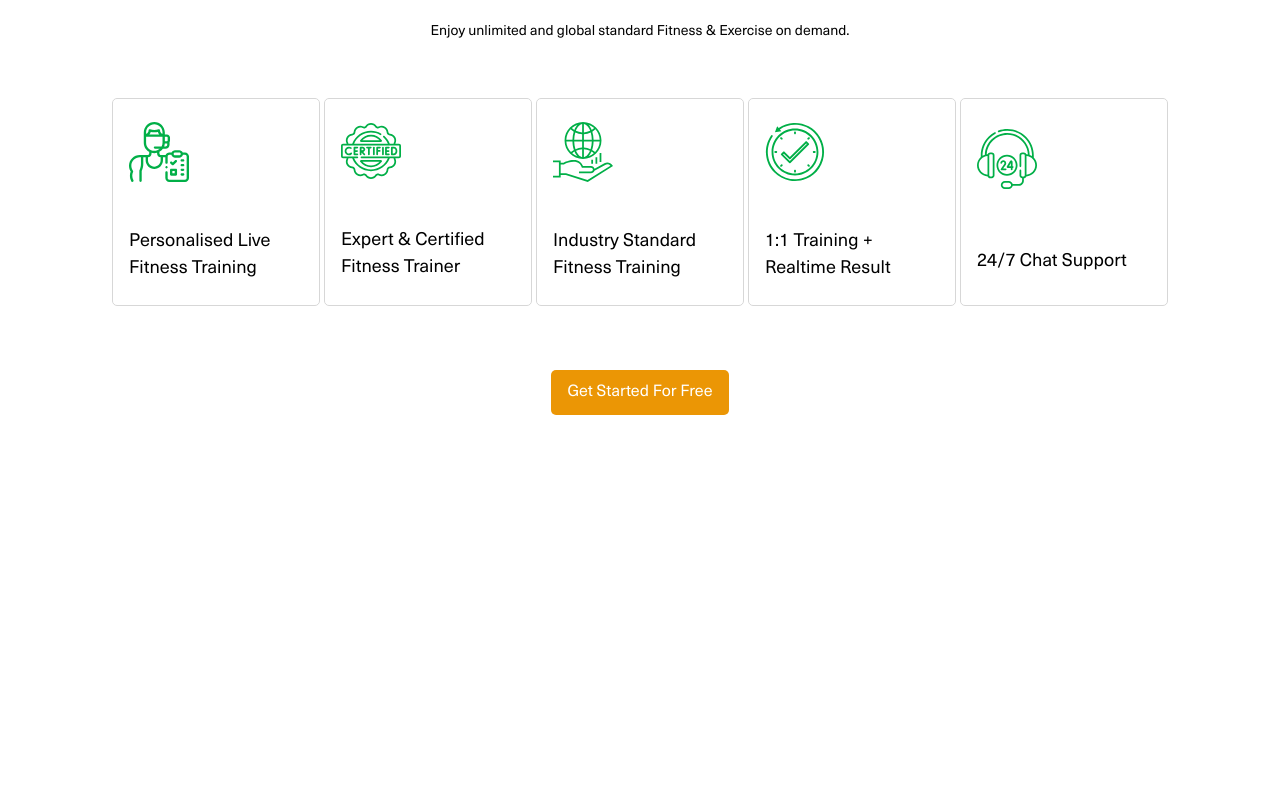
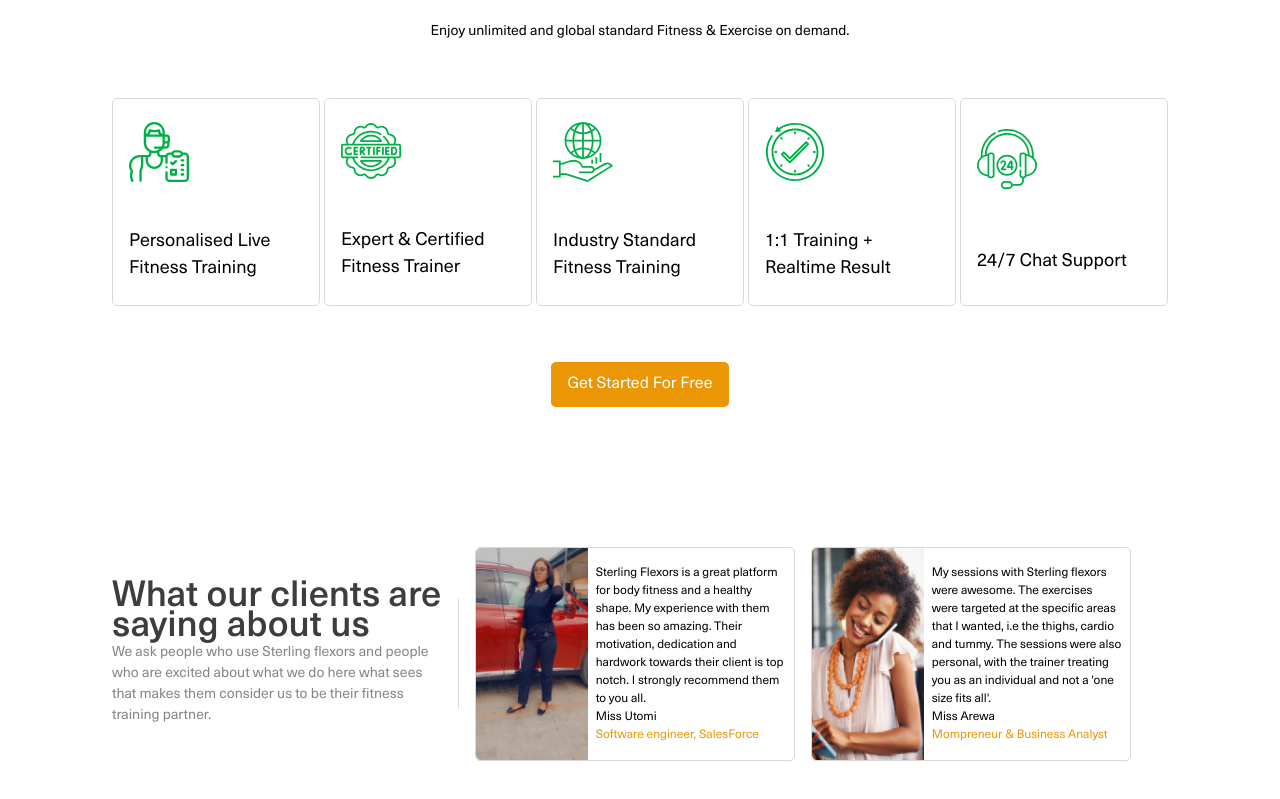
Before and after one commit to Taofeeq-deru/sterling-flexors, a React (Create React App) app: page / in a window 1280 px wide. Shown: the part 3610-4409 px from the top of the page. Before the commit the page ends 4145 px from the top, so only its background shows below. Built offline with nearby package versions, Linux system fonts and the light colour scheme.

Commit message:
clients-section done

```diff
--- a/src/icons/utils.tsx
+++ b/src/icons/utils.tsx
@@ -574,3 +574,15 @@ export const people = (
 		/>
 	</svg>
 );
+
+export const verticalLine = (
+	<svg
+		width="1"
+		height="110"
+		viewBox="0 0 1 110"
+		fill="none"
+		xmlns="http://www.w3.org/2000/svg"
+	>
+		<path d="M0.5 0V109.5" stroke="#D7D7D7" />
+	</svg>
+);
--- a/src/screens/homepage/Homepage.tsx
+++ b/src/screens/homepage/Homepage.tsx
@@ -7,6 +7,7 @@ import {
 	rightArrowCircle,
 	people,
 	rightArrow,
+	verticalLine,
 } from "icons";
 import {
 	trainers,
@@ -15,6 +16,8 @@ import {
 	FitnessProps,
 	reasons,
 	ReasonProps,
+	clients,
+	ClientProps,
 } from "./partials";
 import session from "images/session-bg.png";
 
@@ -147,7 +150,7 @@ const Homepage: FC = () => {
 				<div className="fitness-sessions flex flex-wrap justify-around sm:justify-between">
 					{fitness?.map((item: FitnessProps, i: number) => (
 						<div className="fitness w-60 h-80 my-4" key={i}>
-							<img src={item?.img} alt="weight loss" className="w-full h-36" />
+							<img src={item?.img} alt={item?.title} className="w-full h-36" />
 							<div className="w-full h-44 flex flex-col justify-around px-4">
 								<h1 className="sub-title-lg capitalize">{item?.title}</h1>
 								<p className="text">{item?.story}</p>
@@ -191,7 +194,7 @@ const Homepage: FC = () => {
 						</div>
 					))}
 				</div>
-				<div className="flex justify-center my-14">
+				<div className="flex justify-center mt-12">
 					<Button
 						text="Get Started For Free"
 						kind="link"
@@ -201,6 +204,42 @@ const Homepage: FC = () => {
 					/>
 				</div>
 			</section>
+			<section className="clients-section flex flex-col lg:flex-row lg:items-center">
+				<div className="title-cont flex items-center w-full lg:w-1/3 lg:mr-2 xl:mr-4">
+					<div className="xl:mr-2">
+						<h1 className="title text-center mb-3 lg:text-left lg:mb-0">
+							What our clients are saying about us
+						</h1>
+						<p className="sub-title-sm text-center mb-12 lg:text-left lg:mb-0">
+							We ask people who use Sterling flexors and people who are excited
+							about what we do here what sees that makes them consider us to be
+							their fitness training partner.
+						</p>
+					</div>
+					<span className="hidden lg:flex">{verticalLine}</span>
+				</div>
+				<div className="flex overflow-x-scroll w-full lg:w-2/3 scrollbar py-3">
+					{clients?.map((client: ClientProps, i: number) => (
+						<div
+							className="flex client w-60 md:w-80 flex-shrink-0 mr-2 xl:mr-4"
+							key={i}
+						>
+							<img
+								src={client?.img}
+								alt={client?.name}
+								className="w-16 md:w-28"
+							/>
+							<div className="px-2 py-4 flex flex-col flex-grow">
+								<p className="text">{client?.story}</p>
+								<div className="mt-auto">
+									<h1 className="text capitalize">{client?.name}</h1>
+									<p className="text job">{client?.job}</p>
+								</div>
+							</div>
+						</div>
+					))}
+				</div>
+			</section>
 		</div>
 	);
 };
--- /dev/null
+++ b/src/screens/homepage/partials/clients.ts
@@ -0,0 +1,26 @@
+import arewa from "images/clients/arewa.png";
+import utomi from "images/clients/utomi.png";
+
+export type ClientProps = {
+	img: string;
+	name: string;
+	job: string;
+	story: string;
+};
+
+export const clients = [
+	{
+		name: "miss utomi",
+		story:
+			"Sterling Flexors is a great platform for body fitness and a healthy shape. My experience with them has been so amazing. Their motivation, dedication and hardwork towards their client is top notch. I strongly recommend them to you all.",
+		job: "Software engineer, SalesForce",
+		img: utomi,
+	},
+	{
+		name: "miss arewa",
+		story:
+			"My sessions with Sterling flexors were awesome. The exercises were targeted at the specific areas that I wanted, i.e the thighs, cardio and tummy. The sessions were also personal, with the trainer treating you as an individual and not a 'one size fits all'.",
+		job: "Mompreneur & Business Analyst",
+		img: arewa,
+	},
+];
--- a/src/screens/homepage/partials/fitness.ts
+++ b/src/screens/homepage/partials/fitness.ts
@@ -1,7 +1,7 @@
 import weight from "images/weight-loss.png";
 
 export type FitnessProps = {
-	img: any;
+	img: string;
 	title: string;
 	story: string;
 	number: number;
--- a/src/screens/homepage/partials/index.ts
+++ b/src/screens/homepage/partials/index.ts
@@ -1,3 +1,4 @@
 export * from "./trainers";
 export * from "./fitness";
 export * from "./reasons";
+export * from "./clients";
--- a/src/screens/homepage/partials/trainers.ts
+++ b/src/screens/homepage/partials/trainers.ts
@@ -5,7 +5,7 @@ import tosin from "images/trainers/tosin.png";
 
 export type TrainerProp = {
 	name: string;
-	img: any;
+	img: string;
 	title: string;
 	star: string;
 	stretch: string;
--- a/src/scss/homepage.scss
+++ b/src/scss/homepage.scss
@@ -28,7 +28,7 @@
 		}
 	}
 	section {
-		padding: 4rem 0.5rem;
+		padding: 1rem 0.5rem;
 		@include responsive($md) {
 			padding: 4rem 4rem;
 		}
@@ -180,5 +180,26 @@
 				border-radius: 5px;
 			}
 		}
+		&.clients-section {
+			p.sub-title-sm {
+				color: #848484;
+			}
+			h1.title {
+				line-height: 30px;
+			}
+			.client {
+				border-radius: 5px;
+				border: 1px solid #d7d7d7;
+				p.client-story {
+					color: #3b3c3e;
+				}
+				p.job {
+					color: $base-color;
+				}
+				h1 {
+					color: #000;
+				}
+			}
+		}
 	}
 }
```
